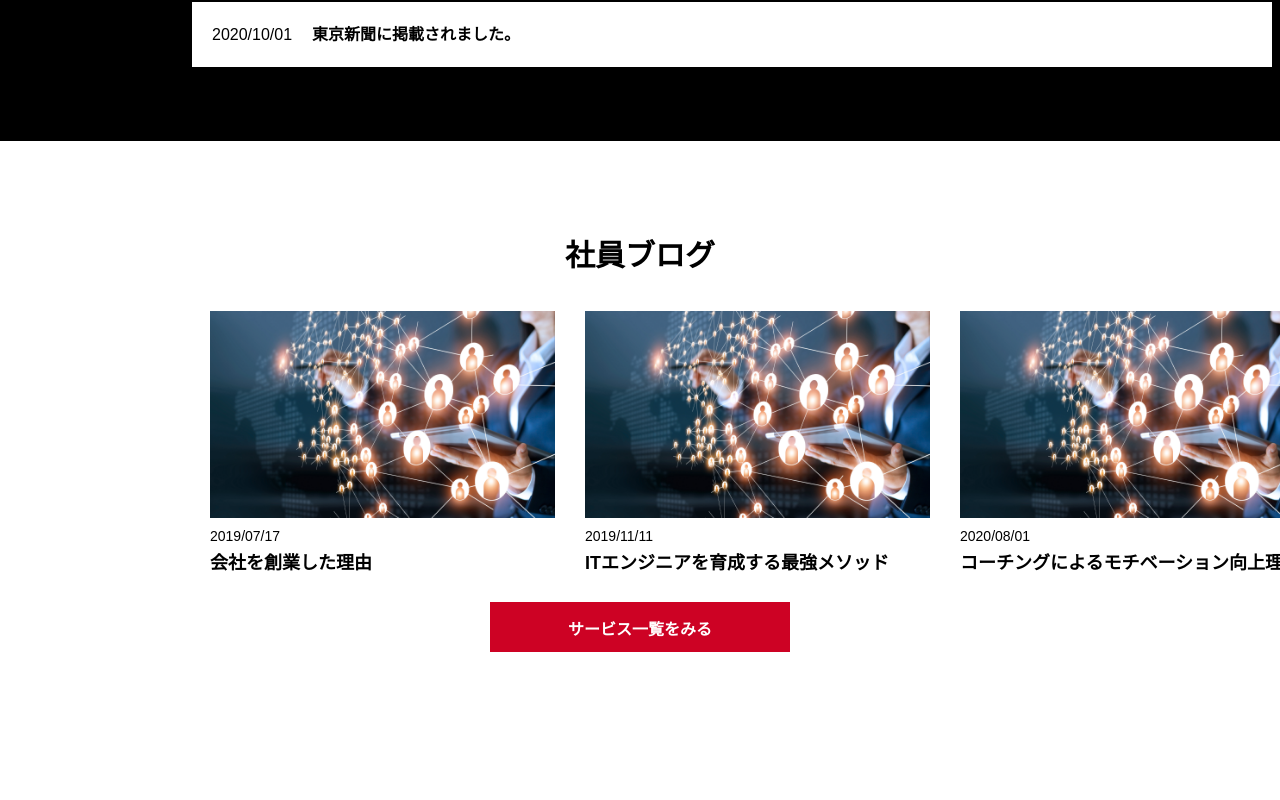
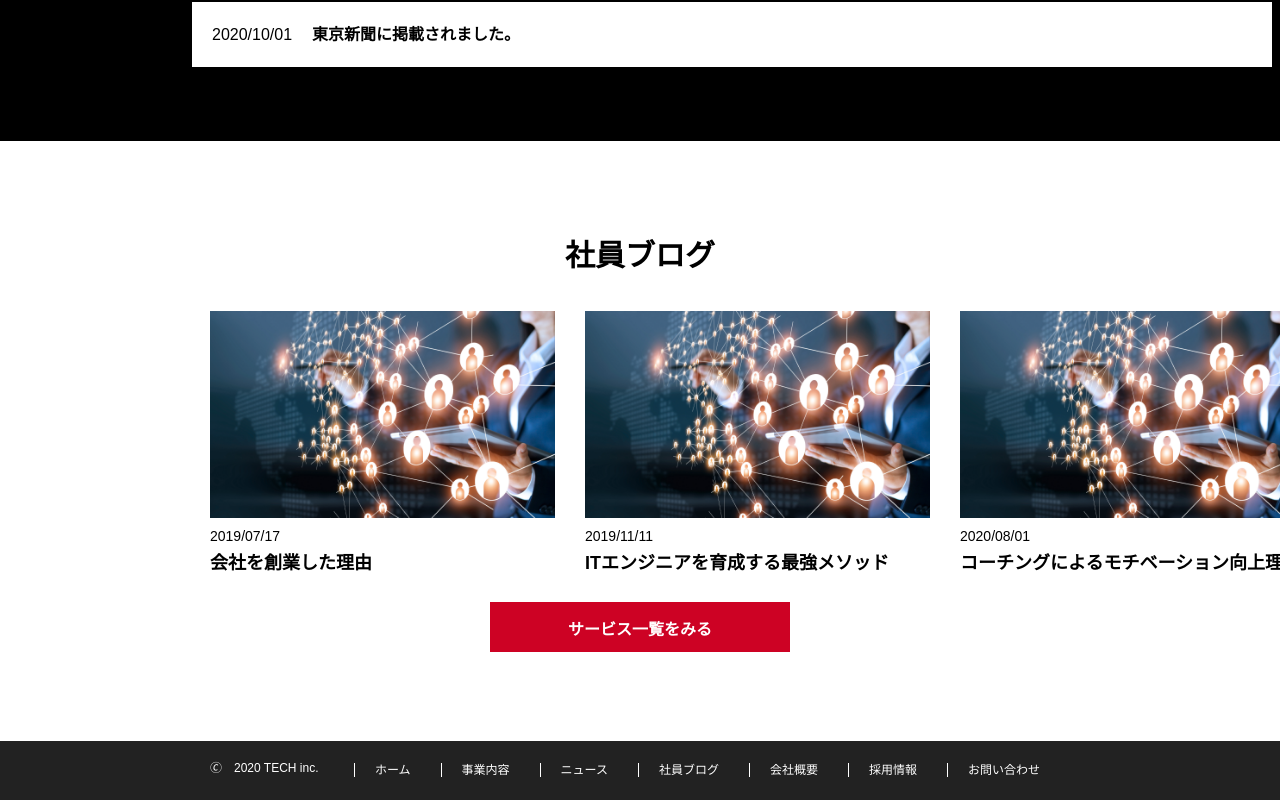
Before and after one commit to takuya20201213/coachtech5, a plain HTML site: page index.html in a window 1280 px wide. Shown: the part 2527-3327 px from the top of the page. Before the commit the page ends 3268 px from the top, so only its background shows below. Drawn offline with Linux system fonts and the light colour scheme.

Commit message:
“second”

```diff
--- a/index.html
+++ b/index.html
@@ -155,6 +155,25 @@
     </div>
   </div>
 
+  <footer class="footer">
+    <div class="footer-wrap">
+      <small class="footer-logo">
+        🄫　2020 TECH inc.
+      </small>
+      <nav class="footer-nav">
+        <ul>
+          <li><a href="#">ホーム</a></li>
+          <li><a href="#">事業内容</a></li>
+          <li><a href="#">ニュース</a></li>
+          <li><a href="#">社員ブログ</a></li>
+          <li><a href="#">会社概要</a></li>
+          <li><a href="#">採用情報</a></li>
+          <li><a href="#">お問い合わせ</a></li>
+        </ul>
+      </nav>
+    </div>
+  </footer>
+
 
 
 
```
